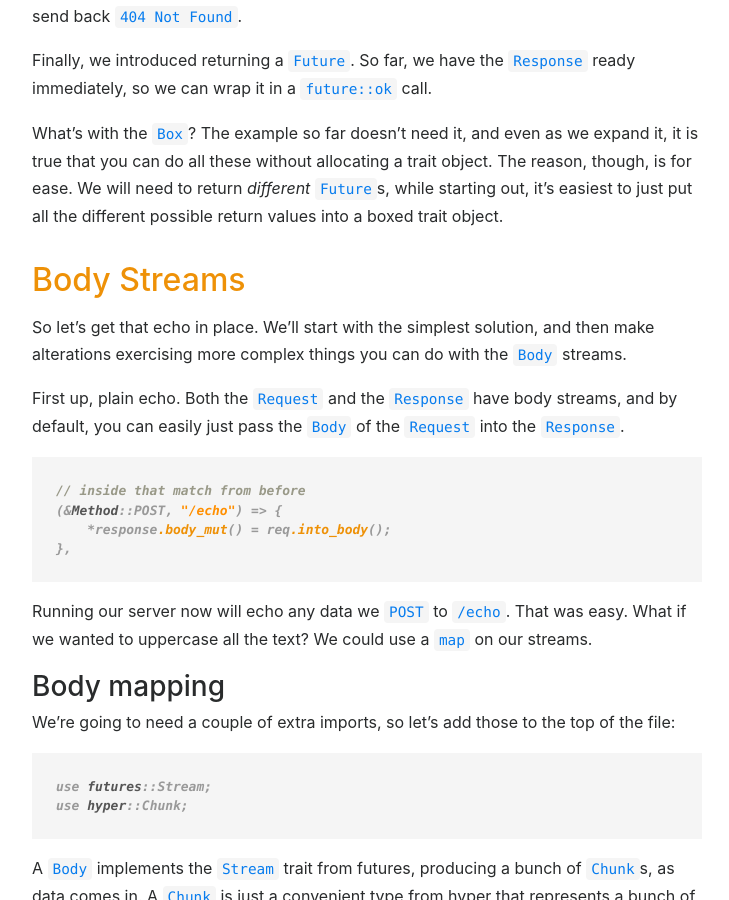
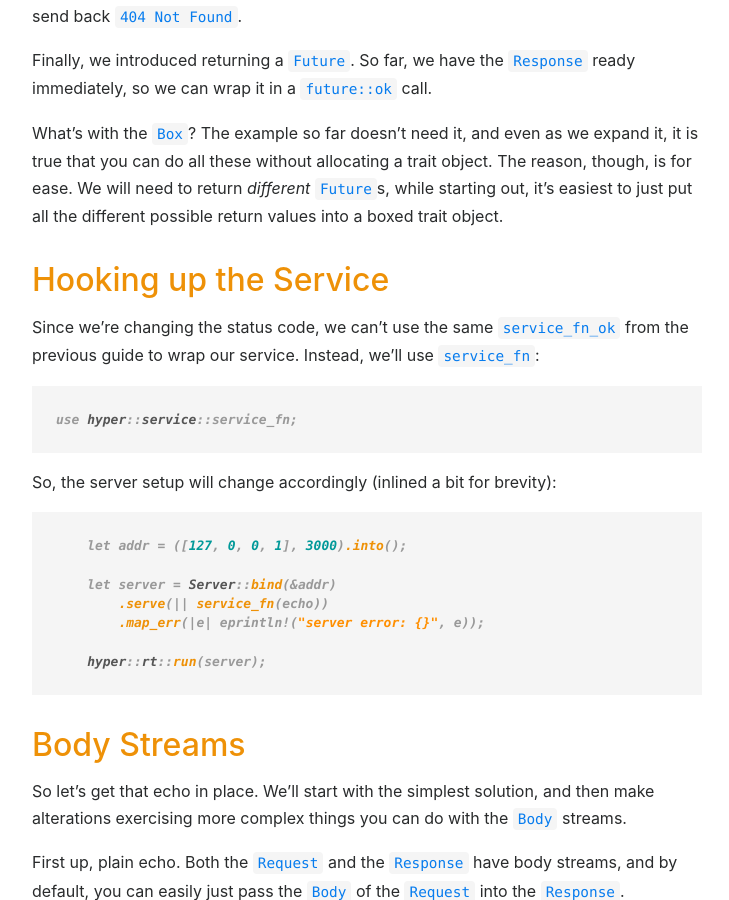
Before and after one commit to hyperium/hyperium.github.io, a Jekyll site: the page built from _guides/server/echo.md, in a window 1280 px wide and 900 px high, scrolled down 1756 px. Shown: the whole window, without its empty margins (338-1067 px from the left). Built offline with Jekyll 4.4.1, drawn with Linux system fonts in a browser that asks for light colours.

Commit message:
Updates echo.md, adding `service_fn` instructions (#39)

````diff
--- a/_guides/server/echo.md
+++ b/_guides/server/echo.md
@@ -88,6 +88,45 @@ expand it, it is true that you can do all these without allocating a trait
 object. The reason, though, is for ease. We will need to return *different*
 `Future`s, while starting out, it's easiest to just put all the different
 possible return values into a boxed trait object.
+
+## Hooking up the Service
+
+Since we're changing the status code, we can't use the same `service_fn_ok` from the previous guide to wrap our service.
+Instead, we'll use `service_fn`:
+
+```rust
+# extern crate hyper;
+use hyper::service::service_fn;
+```
+
+So, the server setup will change accordingly (inlined a bit for brevity):
+
+```rust
+# extern crate futures;
+# extern crate hyper;
+#
+# use futures::future;
+# use hyper::rt::Future;
+# use hyper::{Body, Request, Response, Server};
+# use hyper::service::service_fn;
+#
+# type BoxFut = Box<Future<Item=Response<Body>, Error=hyper::Error> + Send>;
+#
+# fn echo(_req: Request<Body>) -> BoxFut {
+#     Box::new(future::ok(Response::new(Body::empty())))
+# }
+#
+# fn run() {
+    let addr = ([127, 0, 0, 1], 3000).into();
+
+    let server = Server::bind(&addr)
+        .serve(|| service_fn(echo))
+        .map_err(|e| eprintln!("server error: {}", e));
+
+    hyper::rt::run(server);
+# }
+# fn main() {}
+```
 
 ## Body Streams
 
````
